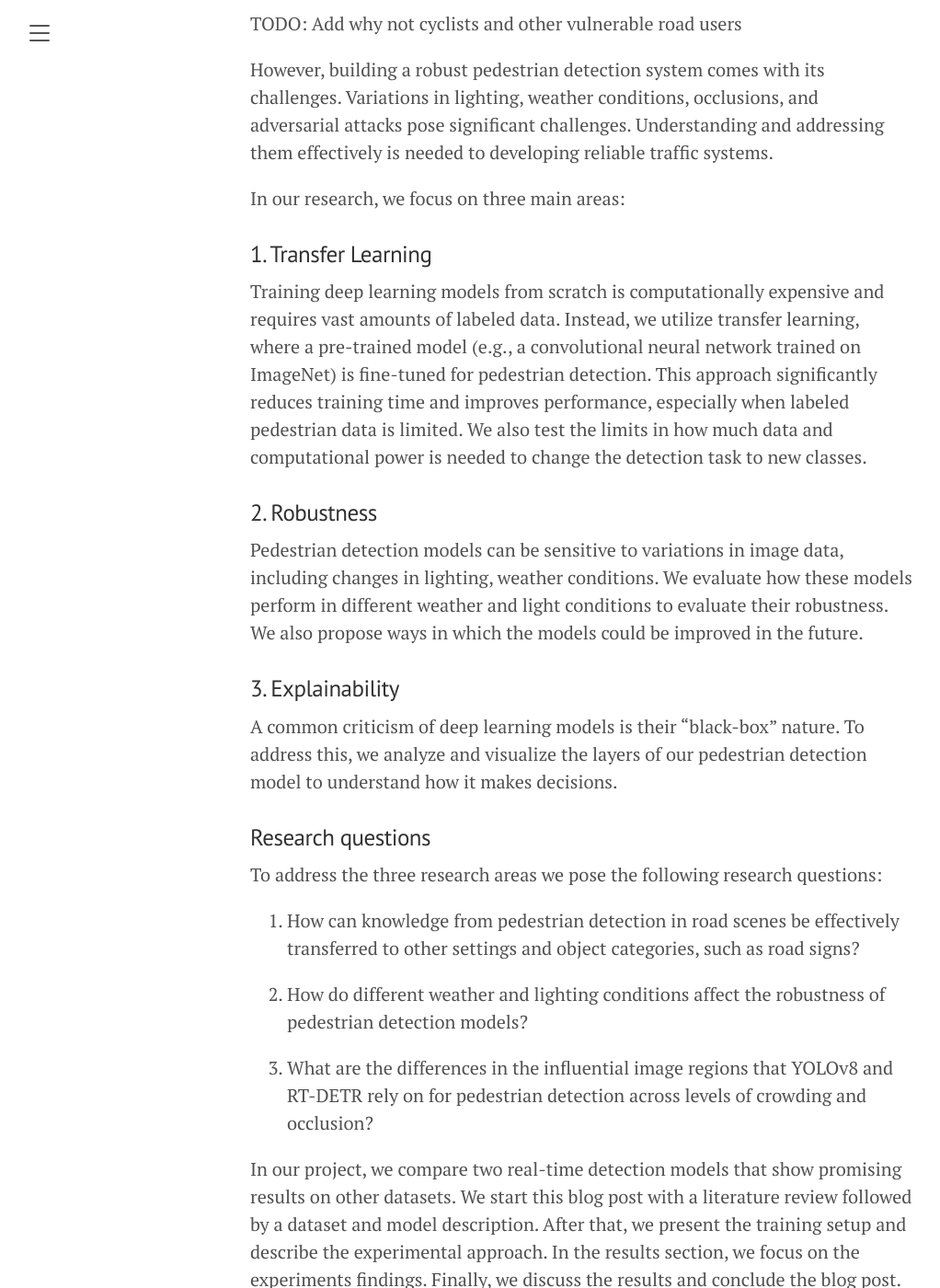
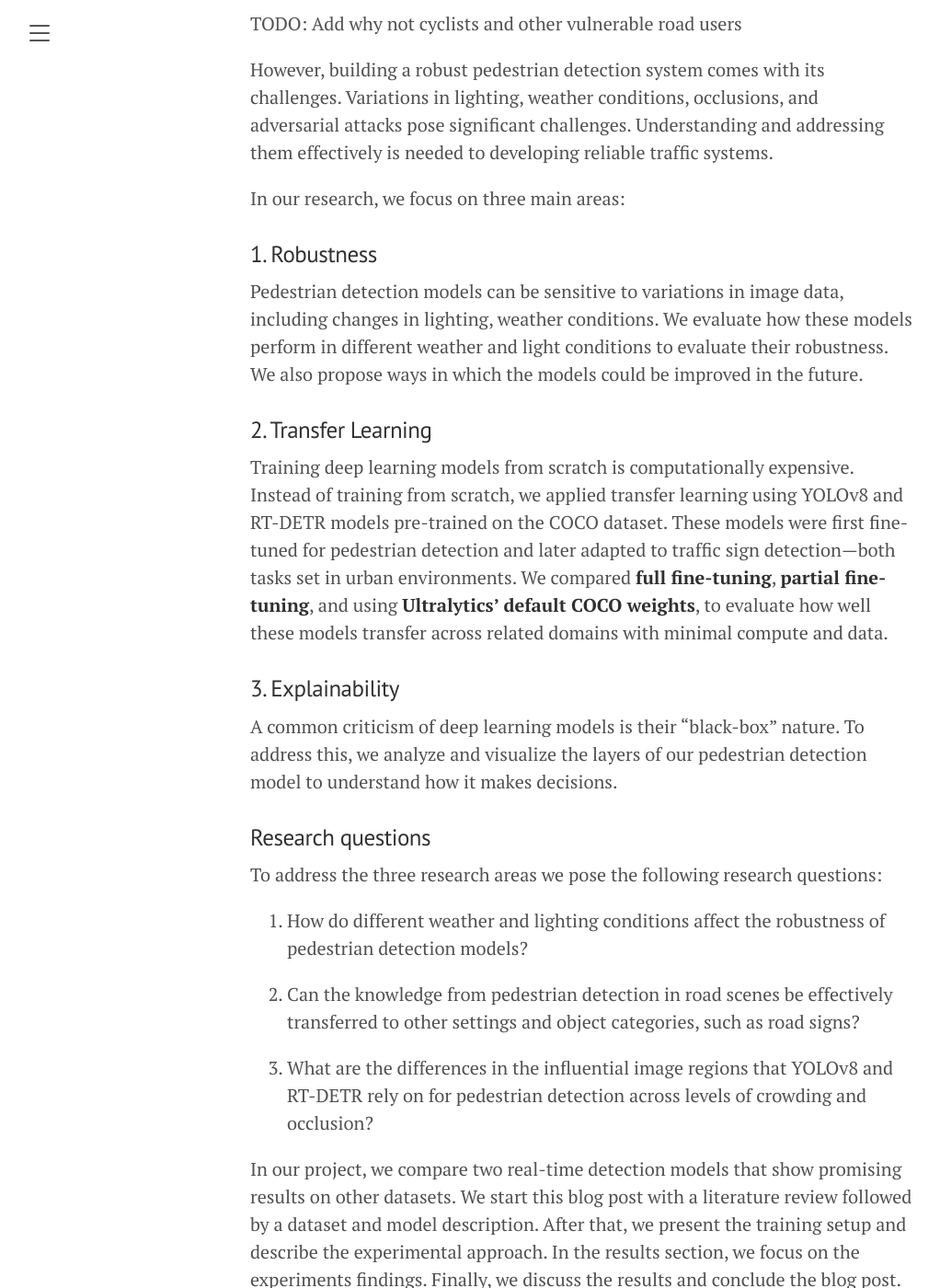
Before and after one commit to RedHoven/pedestrian-detection, a Jekyll site: the page built from lanyon/_posts/2025-03-06-blog.md, in a window 1280 px wide and 1400 px high, scrolled down 549 px. Shown: the whole window at 92% size, without its empty margins (8-1030 px from the left). Built offline with Jekyll 4.4.1, drawn with Linux system fonts in a browser that asks for light colours; formulas are drawn with MathJax 3; some of the changed text lies outside the part shown.

Commit message:
added transfer learning

```diff
--- a/lanyon/_posts/2025-03-06-blog.md
+++ b/lanyon/_posts/2025-03-06-blog.md
@@ -16,14 +16,13 @@ However, building a robust pedestrian detection system comes with its challenges
 
 In our research, we focus on three main areas:
 
-### 1. Transfer Learning
-
-Training deep learning models from scratch is computationally expensive and requires vast amounts of labeled data. Instead, we utilize transfer learning, where a pre-trained model (e.g., a convolutional neural network trained on ImageNet) is fine-tuned for pedestrian detection. This approach significantly reduces training time and improves performance, especially when labeled pedestrian data is limited. We also test the limits in how much data and computational power is needed to change the detection task to new classes.
-
-### 2. Robustness
+### 1. Robustness
 
 Pedestrian detection models can be sensitive to variations in image data, including changes in lighting, weather conditions. We evaluate how these models perform in different weather and light conditions to evaluate their robustness. We also propose ways in which the models could be improved in the future.
 
+### 2. Transfer Learning
+
+Training deep learning models from scratch is computationally expensive. Instead of training from scratch, we applied transfer learning using YOLOv8 and RT-DETR models pre-trained on the COCO dataset. These models were first fine-tuned for pedestrian detection and later adapted to traffic sign detection—both tasks set in urban environments. We compared **full fine-tuning**, **partial fine-tuning**, and using **Ultralytics' default COCO weights**, to evaluate how well these models transfer across related domains with minimal compute and data.
 ### 3. Explainability
 
 A common criticism of deep learning models is their "black-box" nature. To address this, we analyze and visualize the layers of our pedestrian detection model to understand how it makes decisions.
@@ -32,9 +31,9 @@ A common criticism of deep learning models is their "black-box" nature. To addre
 
 To address the three research areas we pose the following research questions:
 
-1. How can knowledge from pedestrian detection in road scenes be effectively transferred to other settings and object categories, such as road signs?
+1. How do different weather and lighting conditions affect the robustness of pedestrian detection models?
 
-2. How do different weather and lighting conditions affect the robustness of pedestrian detection models?
+2. Can the knowledge from pedestrian detection in road scenes be effectively transferred to other settings and object categories, such as road signs?
 
 3. What are the differences in the influential image regions that YOLOv8 and RT-DETR rely on for pedestrian detection across levels of crowding and occlusion?
 
@@ -312,15 +311,18 @@ This dataset is ideal for training models in use cases such as autonomous vehicl
 
 #### Full Fine-Tuning vs Partial Fine-Tuning on Traffic Sign Detection Dataset
 
-To explore the efficiency and effectiveness of transfer learning, we compared two fine-tuning strategies on the traffic sign detection task:
+To explore the efficiency and effectiveness of transfer learning, we compared three fine-tuning strategies on the traffic sign detection task:
 
 - **Full Fine-Tuning**: All layers of the pre-trained model are updated during training.
 - **Partial Fine-Tuning**: Only the final layers are updated, while the backbone layers remain frozen.
+- **Default (Ultralytics Weights)**: Models are fine-tuned directly using the default COCO-pretrained weights provided by the Ultralytics framework, without any manual layer freezing.
 
+Including the default-weight models is important, as it allows us to assess whether the general-purpose features learned from COCO are already sufficient for strong performance in a related domain, and whether the training in the same setting can be an advantage.
 
 As in the pedestrian detection task, we fine-tuned both models under consistent training conditions:
 - **YOLOv8** was trained for **50 epochs**
 - **RT-DETR** was trained for **35 epochs**
+
 
 
 ## Results and Discussion
@@ -351,3 +353,13 @@ The first figure illustrates how the models perform over the course of training
 _Figure X: Training metrics plotted over time (in seconds) to evaluate training efficiency._
 
 The second figure displays the same metrics over training time in seconds, offering insights into the efficiency of each approach. RT-DETR Default continues to dominate, achieving high scores rapidly and outperforming all other configurations with minimal training time. RT-DETR Full Fine-Tune starts more slowly but climbs steadily and eventually reaches near-optimal performance. However, RT-DETR Partial Fine-Tune, despite an early surge, levels off and falls behind both full and default configurations as training continues. In the YOLO models, Default Fine-Tune shows the best long-term gains, gradually overtaking the other variants as time progresses. Meanwhile, YOLO Full and YOLO Partial Fine-Tune perform comparably, with YOLO Full slightly outperforming Partial Fine-Tune in the end for all metrics, possibly because of longer training time (for the same number of epochs).
+
+## Conclusion
+
+TODO: Answer research questions
+
+### Augmentation Methods for testing robustness
+
+### Transfer Learning on Traffic Sign Detection Dataset
+
+The results indicate that while it is possible to transfer knowledge gained from pedestrian detection to traffic sign detection, this approach is neither as effective nor as efficient as using default (COCO-pretrained) weights. Models fine-tuned from COCO weights adapt more quickly and often achieve better performance than those starting from pedestrian-trained checkpoints, suggesting that a broader, more diverse pretraining domain can offer a stronger foundation for new detection tasks.
```
